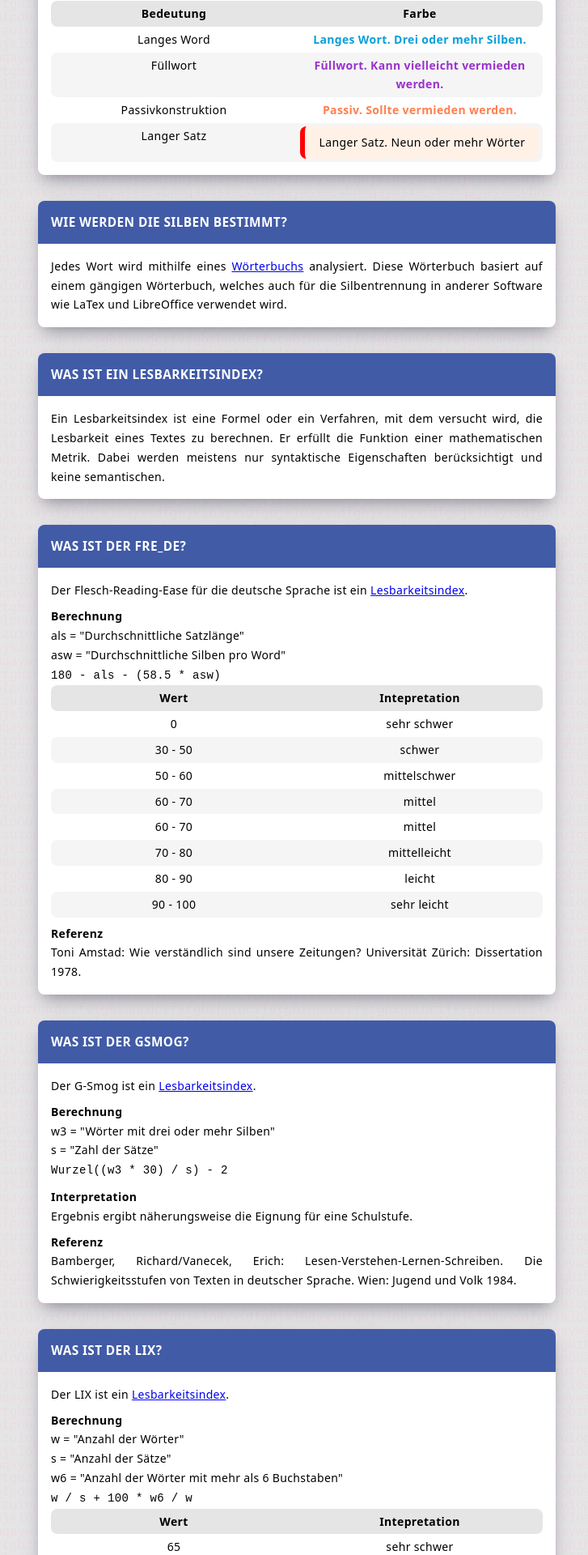
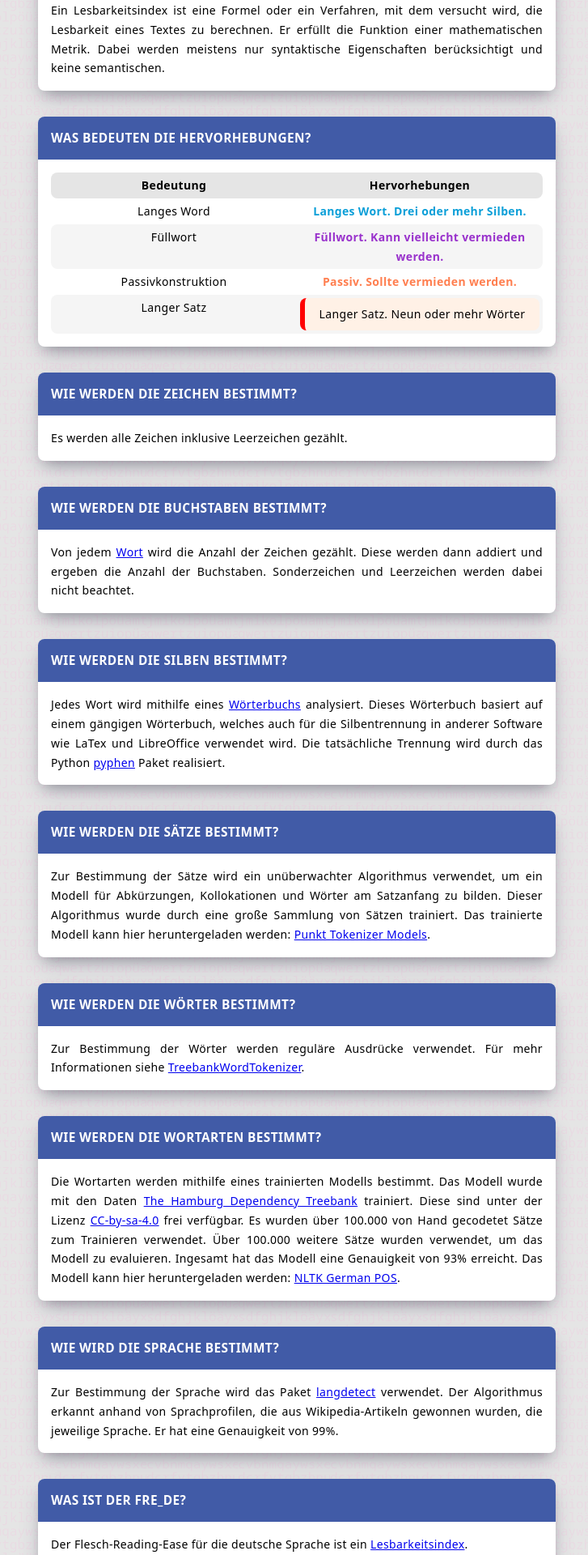
Before and after one commit to mikebarkmin/lesbar.club, a React (Create React App) app in the folder client/: page /faq in a window 1280 px wide. Shown: the part 217-2137 px from the top of the page at 81% size, without its empty margins (273-1000 px from the left). Built offline with nearby package versions, Linux system fonts and the light colour scheme.

Commit message:
Add more FAQ

```diff
--- a/client/public/index.html
+++ b/client/public/index.html
@@ -7,7 +7,7 @@
     <meta name="theme-color" content="#000000" />
     <meta
       name="description"
-      content="Test the readability of a text"
+      content="Lesbar.club ist ein kostenloses Tool zur Überprüfung der Lesbarkeit von Texten. Es werden verschiedene Lesbarkeitsindziies berechnet. Flesch-Reading-Ease, LIX, Wienersachtext-Formel, GSmog usw."
     />
     <link rel="apple-touch-icon" href="logo192.png" />
     <!--
@@ -24,7 +24,7 @@
       work correctly both with client-side routing and a non-root public URL.
       Learn how to configure a non-root public URL by running `npm run build`.
     -->
-    <title>Lesbar.club</title>
+    <title>Lesbar.club - Prüfung für die Lesbarkeit von Texten</title>
   </head>
   <body>
     <noscript>You need to enable JavaScript to run this app.</noscript>
--- a/client/src/FAQs.js
+++ b/client/src/FAQs.js
@@ -70,14 +70,26 @@ const TBody = styled.div`
 
 const database = [
   {
+    id: 'readability_index',
+    question: 'Was ist ein Lesbarkeitsindex?',
+    answer: () => (
+      <Answer>
+        Ein Lesbarkeitsindex ist eine Formel oder ein Verfahren, mit dem
+        versucht wird, die Lesbarkeit eines Textes zu berechnen. Er erfüllt die
+        Funktion einer mathematischen Metrik. Dabei werden meistens nur
+        syntaktische Eigenschaften berücksichtigt und keine semantischen.
+      </Answer>
+    )
+  },
+  {
     id: 'colors',
-    question: 'Was bedeuten die Farben?',
+    question: 'Was bedeuten die Hervorhebungen?',
     answer: () => (
       <Answer>
         <Table>
           <THead>
             <TCell>Bedeutung</TCell>
-            <TCell>Farbe</TCell>
+            <TCell>Hervorhebungen</TCell>
           </THead>
           <TBody>
             <TRow>
@@ -112,6 +124,24 @@ const database = [
     )
   },
   {
+    id: 'characters',
+    question: 'Wie werden die Zeichen bestimmt?',
+    answer: () => (
+      <Answer>Es werden alle Zeichen inklusive Leerzeichen gezählt.</Answer>
+    )
+  },
+  {
+    id: 'letters',
+    question: 'Wie werden die Buchstaben bestimmt?',
+    answer: () => (
+      <Answer>
+        Von jedem <Link to="faq#words">Wort</Link> wird die Anzahl der Zeichen
+        gezählt. Diese werden dann addiert und ergeben die Anzahl der
+        Buchstaben. Sonderzeichen und Leerzeichen werden dabei nicht beachtet.
+      </Answer>
+    )
+  },
+  {
     id: 'syllables',
     question: 'Wie werden die Silben bestimmt?',
     answer: () => (
@@ -120,21 +150,78 @@ const database = [
         <Link to="https://raw.githubusercontent.com/mikebarkmin/lesbar.club/master/server/dics/hyph_de_DE.dic">
           Wörterbuchs
         </Link>{' '}
-        analysiert. Diese Wörterbuch basiert auf einem gängigen Wörterbuch,
+        analysiert. Dieses Wörterbuch basiert auf einem gängigen Wörterbuch,
         welches auch für die Silbentrennung in anderer Software wie LaTex und
-        LibreOffice verwendet wird.
+        LibreOffice verwendet wird. Die tatsächliche Trennung wird durch das
+        Python <a href="https://pyphen.org/">pyphen</a> Paket realisiert.
       </Answer>
     )
   },
   {
-    id: 'readability_index',
-    question: 'Was ist ein Lesbarkeitsindex?',
+    id: 'sentences',
+    question: 'Wie werden die Sätze bestimmt?',
     answer: () => (
       <Answer>
-        Ein Lesbarkeitsindex ist eine Formel oder ein Verfahren, mit dem
-        versucht wird, die Lesbarkeit eines Textes zu berechnen. Er erfüllt die
-        Funktion einer mathematischen Metrik. Dabei werden meistens nur
-        syntaktische Eigenschaften berücksichtigt und keine semantischen.
+        Zur Bestimmung der Sätze wird ein unüberwachter Algorithmus verwendet,
+        um ein Modell für Abkürzungen, Kollokationen und Wörter am Satzanfang zu
+        bilden. Dieser Algorithmus wurde durch eine große Sammlung von Sätzen
+        trainiert. Das trainierte Modell kann hier heruntergeladen werden:{' '}
+        <a href="https://raw.githubusercontent.com/nltk/nltk_data/gh-pages/packages/tokenizers/punkt.zip">
+          Punkt Tokenizer Models
+        </a>
+        .
+      </Answer>
+    )
+  },
+  {
+    id: 'words',
+    question: 'Wie werden die Wörter bestimmt?',
+    answer: () => (
+      <Answer>
+        Zur Bestimmung der Wörter werden reguläre Ausdrücke verwendet. Für mehr
+        Informationen siehe{' '}
+        <a href="https://www.nltk.org/api/nltk.tokenize.html?highlight=treebankword#nltk.tokenize.treebank.TreebankWordTokenizer">
+          TreebankWordTokenizer
+        </a>
+        .
+      </Answer>
+    )
+  },
+  {
+    id: 'wordtag',
+    question: 'Wie werden die Wortarten bestimmt?',
+    answer: () => (
+      <Answer>
+        Die Wortarten werden mithilfe eines trainierten Modells bestimmt. Das
+        Modell wurde mit den Daten{' '}
+        <a href="http://hdl.handle.net/11022/0000-0000-7FC7-2">
+          The Hamburg Dependency Treebank
+        </a>{' '}
+        trainiert. Diese sind unter der Lizenz{' '}
+        <a href="https://creativecommons.org/licenses/by-sa/4.0/">
+          CC-by-sa-4.0
+        </a>{' '}
+        frei verfügbar. Es wurden über 100.000 von Hand gecodetet Sätze zum
+        Trainieren verwendet. Über 100.000 weitere Sätze wurden verwendet, um
+        das Modell zu evaluieren. Ingesamt hat das Modell eine Genauigkeit von
+        93% erreicht. Das Modell kann hier heruntergeladen werden:{' '}
+        <a href="https://github.com/mikebarkmin/lesbar.club/raw/master/server/lesbar/rules/de_DE/nltk_german_pos.pickle">
+          NLTK German POS
+        </a>
+        .
+      </Answer>
+    )
+  },
+  {
+    id: 'language',
+    question: 'Wie wird die Sprache bestimmt?',
+    answer: () => (
+      <Answer>
+        Zur Bestimmung der Sprache wird das Paket{' '}
+        <a href="https://github.com/Mimino666/langdetect">langdetect</a>{' '}
+        verwendet. Der Algorithmus erkannt anhand von Sprachprofilen, die aus
+        Wikipedia-Artikeln gewonnen wurden, die jeweilige Sprache. Er hat eine
+        Genauigkeit von 99%.
       </Answer>
     )
   },
@@ -148,7 +235,7 @@ const database = [
         <Subsection>Berechnung</Subsection>
         <div>als = "Durchschnittliche Satzlänge"</div>
         <div>asw = "Durchschnittliche Silben pro Word"</div>
-        <Formula>180 - als - (58.5 * asw)</Formula>
+        <Formula>FRE_DE = 180 - als - (58.5 * asw)</Formula>
         <Table>
           <THead>
             <TCell>Wert</TCell>
@@ -204,7 +291,7 @@ const database = [
         .<Subsection>Berechnung</Subsection>
         <div>w3 = "Wörter mit drei oder mehr Silben"</div>
         <div>s = "Zahl der Sätze"</div>
-        <Formula>Wurzel((w3 * 30) / s) - 2</Formula>
+        <Formula>GSMOG = √((w3 * 30) / s) - 2</Formula>
         <Subsection>Interpretation</Subsection>
         Ergebnis ergibt näherungsweise die Eignung für eine Schulstufe.
         <Subsection>Referenz</Subsection>
@@ -224,7 +311,7 @@ const database = [
         <div>w = "Anzahl der Wörter"</div>
         <div>s = "Anzahl der Sätze"</div>
         <div>w6 = "Anzahl der Wörter mit mehr als 6 Buchstaben"</div>
-        <Formula>w / s + 100 * w6 / w</Formula>
+        <Formula>LIX = w / s + 100 * w6 / w</Formula>
         <Table>
           <THead>
             <TCell>Wert</TCell>
@@ -261,22 +348,89 @@ const database = [
   {
     id: 'wstf_1',
     question: 'Was ist die WSTF_1?',
-    answer: () => <Answer>Das ist eine Anwr</Answer>
+    answer: () => (
+      <Answer>
+        Die 1. Wienersachtext-Formel ist ein{' '}
+        <Link to="#readability_index">Lesbarkeitsindex</Link>.
+        <Subsection>Berechnung</Subsection>
+        <div>sl = "Durchschnittliche Satzlänge"</div>
+        <div>ms = "Anteil der Wörter mit drei oder mehr Silben"</div>
+        <div>iw = "Anteil der Wörter mit sechs oder mehr Buchstaben"</div>
+        <div>es = "Anteil der Wörter mit einer Silbe"</div>
+        <Formula>
+          WSTF_1 = 0.1935 * ms + 0.1672 * sl + 0.1297 * iw - 0.0327 * es - 0.875
+        </Formula>
+        <Subsection>Interpretation</Subsection>
+        Ergebnis ergibt näherungsweise die Eignung für eine Schulstufe.
+        <Subsection>Referenz</Subsection>
+        Bamberger, Richard/Vanecek, Erich: Lesen-Verstehen-Lernen-Schreiben. Die
+        Schwierigkeitsstufen von Texten in deutscher Sprache. Wien: Jugend und
+        Volk 1984.
+      </Answer>
+    )
   },
   {
     id: 'wstf_2',
     question: 'Was ist die WSTF_2?',
-    answer: () => <Answer>Das ist eine Anwr</Answer>
+    answer: () => (
+      <Answer>
+        Die 2. Wienersachtext-Formel ist ein{' '}
+        <Link to="#readability_index">Lesbarkeitsindex</Link>.
+        <Subsection>Berechnung</Subsection>
+        <div>sl = "Durchschnittliche Satzlänge"</div>
+        <div>ms = "Anteil der Wörter mit drei oder mehr Silben"</div>
+        <div>iw = "Anteil der Wörter mit sechs oder mehr Buchstaben"</div>
+        <Formula>
+          WSTF_2 = 0.2007 * ms + 0.1682 * sl + 0.1373 * iw - 2.779
+        </Formula>
+        <Subsection>Interpretation</Subsection>
+        Ergebnis ergibt näherungsweise die Eignung für eine Schulstufe.
+        <Subsection>Referenz</Subsection>
+        Bamberger, Richard/Vanecek, Erich: Lesen-Verstehen-Lernen-Schreiben. Die
+        Schwierigkeitsstufen von Texten in deutscher Sprache. Wien: Jugend und
+        Volk 1984.
+      </Answer>
+    )
   },
   {
     id: 'wstf_3',
     question: 'Was ist die WSTF_3?',
-    answer: () => <Answer>Das ist eine Anwr</Answer>
+    answer: () => (
+      <Answer>
+        Die 3. Wienersachtext-Formel ist ein{' '}
+        <Link to="#readability_index">Lesbarkeitsindex</Link>.
+        <Subsection>Berechnung</Subsection>
+        <div>sl = "Durchschnittliche Satzlänge"</div>
+        <div>ms = "Anteil der Wörter mit drei oder mehr Silben"</div>
+        <Formula>WSTF_3 = 0.2963 * ms + 0.1905 * sl - 1.1144</Formula>
+        <Subsection>Interpretation</Subsection>
+        Ergebnis ergibt näherungsweise die Eignung für eine Schulstufe.
+        <Subsection>Referenz</Subsection>
+        Bamberger, Richard/Vanecek, Erich: Lesen-Verstehen-Lernen-Schreiben. Die
+        Schwierigkeitsstufen von Texten in deutscher Sprache. Wien: Jugend und
+        Volk 1984.
+      </Answer>
+    )
   },
   {
     id: 'wstf_4',
     question: 'Was ist die WSTF_4?',
-    answer: () => <Answer>Das ist eine Anwr</Answer>
+    answer: () => (
+      <Answer>
+        Die 4. Wienersachtext-Formel ist ein{' '}
+        <Link to="#readability_index">Lesbarkeitsindex</Link>.
+        <Subsection>Berechnung</Subsection>
+        <div>sl = "Durchschnittliche Satzlänge"</div>
+        <div>ms = "Anteil der Wörter mit drei oder mehr Silben"</div>
+        <Formula>WSTF_4 = 0.2744 * ms + 0.2656 * sl - 1.693</Formula>
+        <Subsection>Interpretation</Subsection>
+        Ergebnis ergibt näherungsweise die Eignung für eine Schulstufe.
+        <Subsection>Referenz</Subsection>
+        Bamberger, Richard/Vanecek, Erich: Lesen-Verstehen-Lernen-Schreiben. Die
+        Schwierigkeitsstufen von Texten in deutscher Sprache. Wien: Jugend und
+        Volk 1984.
+      </Answer>
+    )
   }
 ];
 
--- a/client/src/TextResult.js
+++ b/client/src/TextResult.js
@@ -84,16 +84,32 @@ function TextResult({ lesbar, text }) {
   return (
     <Container>
       <Text>
-        <Result label="Zeichen" value={text.num_character} />
-        <Result label="Buchstaben" value={text.num_letters} />
+        <Result
+          to={'/faq#characters'}
+          label="Zeichen"
+          value={text.num_character}
+        />
+        <Result
+          to={'/faq#letters'}
+          label="Buchstaben"
+          value={text.num_letters}
+        />
         <Result
           to={`/faq#syllables`}
           label="Silben"
           value={text.num_syllables}
         />
-        <Result label="Sätze" value={text.num_sentences} />
-        <Result label="Wörter" value={text.num_words} />
-        <Result label="Sprache" value={text.detected_lang} />
+        <Result
+          to={'/faq#sentences'}
+          label="Sätze"
+          value={text.num_sentences}
+        />
+        <Result to={'/faq#words'} label="Wörter" value={text.num_words} />
+        <Result
+          to={'/faq#language'}
+          label="Sprache"
+          value={text.detected_lang}
+        />
       </Text>
       <Spacer />
       <Lesbar>
```
Also changed, not shown: client/public/manifest.json.
